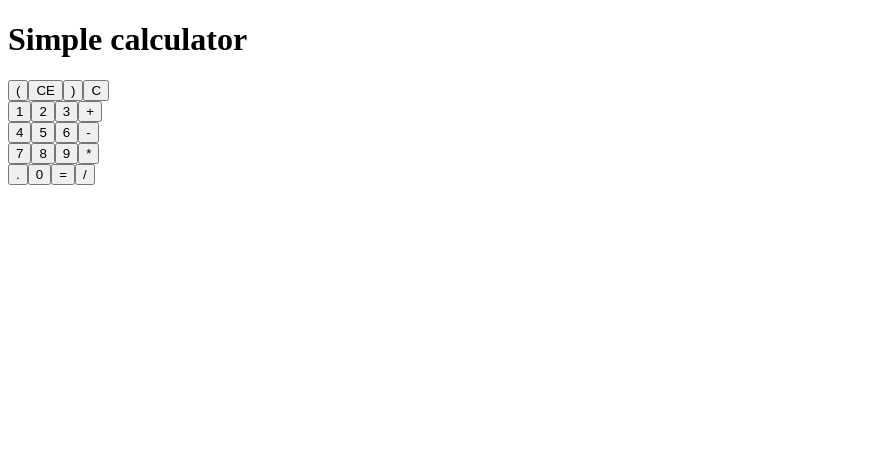
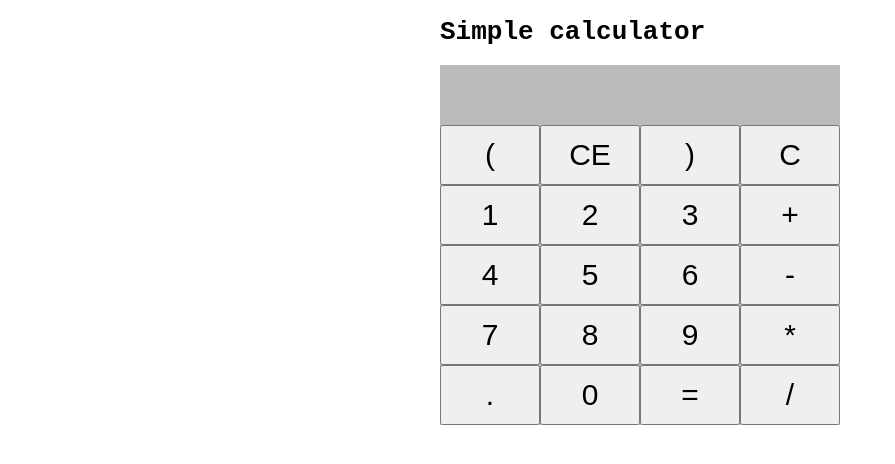
Before and after one commit to Pericles001/react-calculator, a React (Create React App) app: page / in a window 1280 px wide. Shown: the top 464 px of the page, without its empty margins (0-895 px from the left). Built offline with nearby package versions, Linux system fonts and the light colour scheme.

Commit message:
styles designed the  design behavior

```diff
--- a/src/styles.css
+++ b/src/styles.css
@@ -2,3 +2,35 @@
   font-family: sans-serif;
   text-align: center;
 }
+
+body{
+  margin:0;
+  padding:0;
+  font-family: monospace;
+}
+
+
+button{
+  width:25%;
+  height:60px;
+  font-size:30px;
+}
+
+.button{
+  display:block;
+  background-color:#bbb;
+}
+.calculator-body{
+  max-width: 400px;
+  margin:auto;
+}
+.result{
+  height:60px;
+  background-color:#bbb;
+  width: 100%;
+}
+
+.result p{
+  font-size:40px;
+  margin:5px;
+}
```
